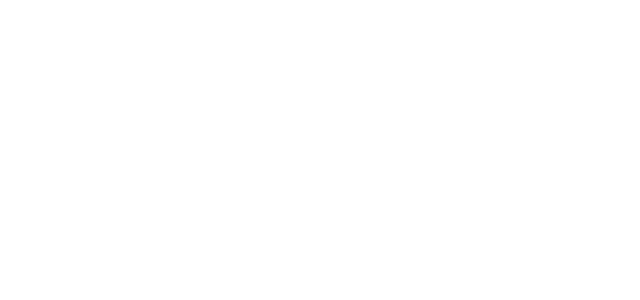
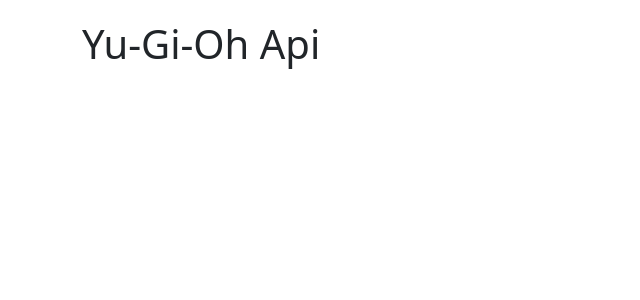
Before and after one commit to gabrielepetralia/vite-yu-gi-oh, a Vue app: page / in a window 1280 px wide. Shown: the top 300 px of the page, without its empty margins (0-640 px from the left). Built offline with nearby package versions, Linux system fonts and the light colour scheme.

Commit message:
[add] header

```diff
--- a/src/App.vue
+++ b/src/App.vue
@@ -1,13 +1,18 @@
 <script>
 import axios from 'axios';
+import Header from "./components/Header.vue"
 
 export default {
-  name : 'App'
+  name : 'App',
+
+  components : {
+    Header,
+  }
 }
 </script>
 
 <template>
-
+  <Header/>
 </template>
 
 <style lang='scss'>
--- /dev/null
+++ b/src/components/Header.vue
@@ -0,0 +1,26 @@
+<script>
+export default {
+  name : 'Header',
+
+  data() {
+    return {
+      title : "Yu-Gi-Oh Api"
+    }
+  }
+}
+</script>
+
+<template>
+  <header>
+    <div class="container">
+      <h1>{{ title }}</h1>
+    </div>
+  </header>
+</template>
+
+<style lang='scss' scoped>
+  header {
+    background-color : white;
+    padding : 20px 0;
+  }
+</style>
```
